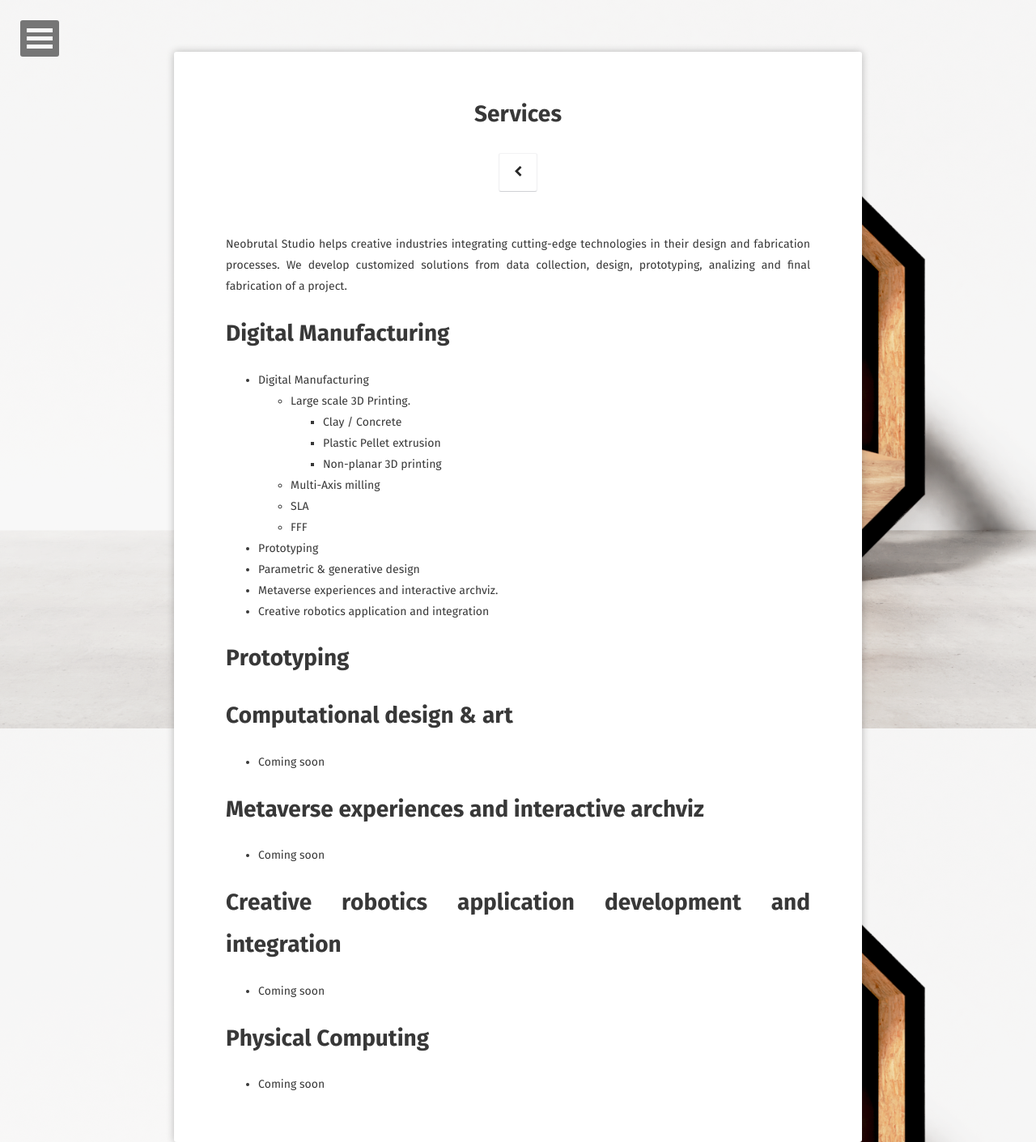
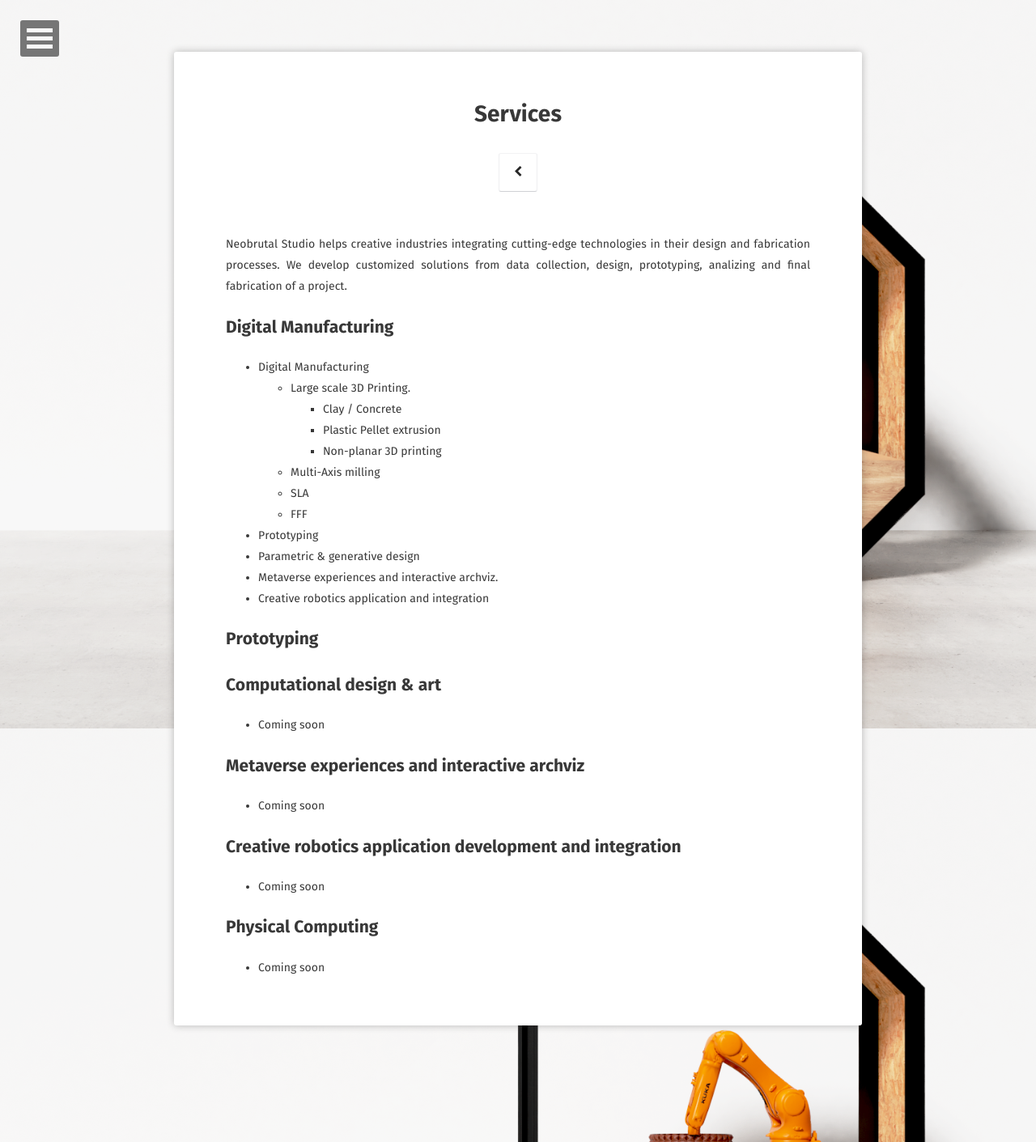
Before and after one commit to luigipacheco/animaquinasite, a Jekyll site: the page built from services/index.md, in a window 1280 px wide. Shown: the whole page at 81% size. Built offline with Jekyll 4.4.1, drawn with Linux system fonts in a browser that asks for light colours; some web fonts are replaced.

```diff
--- a/services/index.md
+++ b/services/index.md
@@ -8,7 +8,7 @@ comments: false
 
 Neobrutal Studio helps creative industries integrating cutting-edge technologies in their design and fabrication processes. We develop customized solutions from data collection, design, prototyping, analizing and final fabrication of a project.
 
-# Digital Manufacturing
+## Digital Manufacturing
 
   - Digital Manufacturing
     - Large scale 3D Printing.
@@ -23,18 +23,18 @@ Neobrutal Studio helps creative industries integrating cutting-edge technologies
   - Metaverse experiences and interactive archviz.
   - Creative robotics application and integration
 
-# Prototyping
+## Prototyping
 
 
 
-# Computational design & art
+## Computational design & art
   - Coming soon
 
-# Metaverse experiences and interactive archviz
+## Metaverse experiences and interactive archviz
   - Coming soon
 
-# Creative robotics application development and integration
+## Creative robotics application development and integration
   - Coming soon
 
-# Physical Computing
+## Physical Computing
   - Coming soon
```
